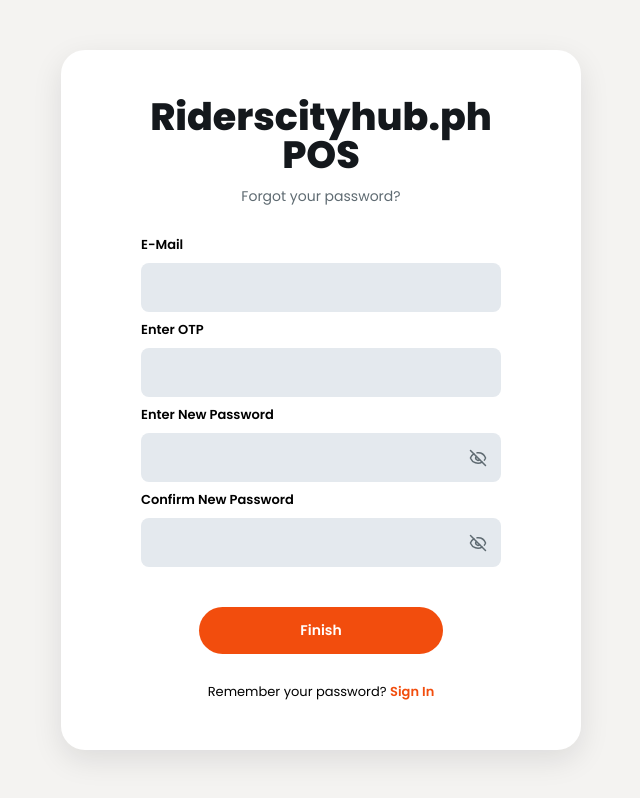
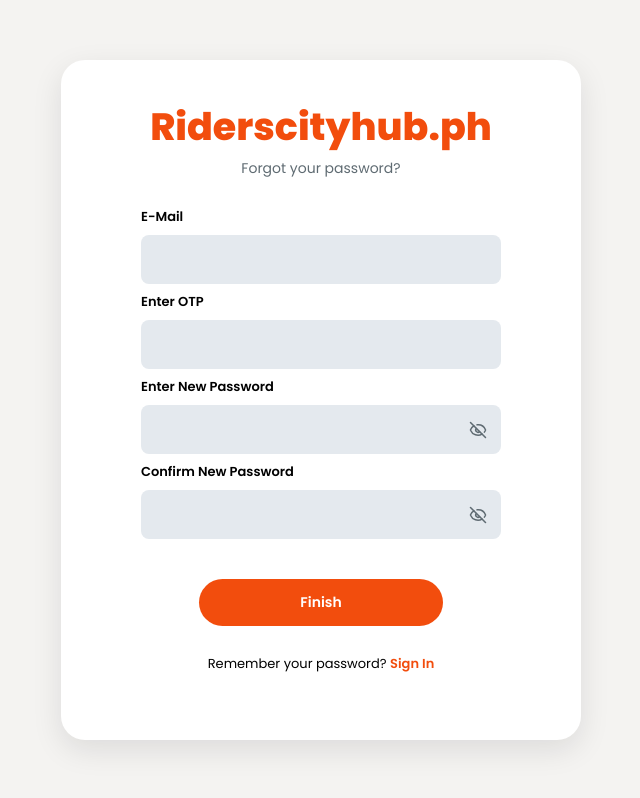
Before and after one commit to 4wasterr/Riderscityhub.ph, a React app in the folder frontend/: page / in a window 1280 px wide. Both pictures are taken after a click on the button "Forgot Password". Shown: the whole page, without its empty margins (319-959 px from the left). Built offline with nearby package versions, Linux system fonts and the light colour scheme; the HTML template or start-up script is replaced by a standard one.

Commit message:
polish forgot password module

```diff
--- a/frontend/src/pages/forgotPassword.css
+++ b/frontend/src/pages/forgotPassword.css
@@ -1,7 +1,8 @@
 @import url("https://fonts.googleapis.com/css2?family=Poppins:wght@400;500;600;700;800&display=swap");
 
 :root {
-	--forgot-ink: #14181c;
+	--forgot-heading: #f24d0d;
+	--forgot-input-ink: #4f555a;
 	--forgot-muted: #5f6b72;
 	--forgot-field: #e4e9ee;
 	--forgot-accent: #f24d0d;
@@ -42,7 +43,7 @@
 
 .forgot-content h1 {
 	margin: 0;
-	color: var(--forgot-ink);
+	color: var(--forgot-heading);
 	font-size: 38px;
 	line-height: 1;
 	font-weight: 800;
@@ -77,7 +78,7 @@
 	border: 1px solid transparent;
 	border-radius: 8px;
 	background: var(--forgot-field);
-	color: var(--forgot-ink);
+	color: var(--forgot-input-ink);
 	font-family: inherit;
 	font-size: 14px;
 	outline: none;
@@ -117,7 +118,7 @@
 }
 
 .forgot-toggle-password:hover {
-	color: var(--forgot-ink);
+	color: var(--forgot-heading);
 }
 
 .forgot-submit {
--- a/frontend/src/pages/forgotPassword.jsx
+++ b/frontend/src/pages/forgotPassword.jsx
@@ -34,7 +34,7 @@ function ForgotPassword({ onBackToLogin }) {
 		<main className="forgot-page">
 			<section className="forgot-card" aria-labelledby="forgot-title">
 				<div className="forgot-content">
-					<h1 id="forgot-title">Riderscityhub.ph POS</h1>
+					<h1 id="forgot-title">Riderscityhub.ph</h1>
 					<p className="forgot-subtitle">Forgot your password?</p>
 
 					<form className="forgot-form" onSubmit={handleSubmit} noValidate>
```
